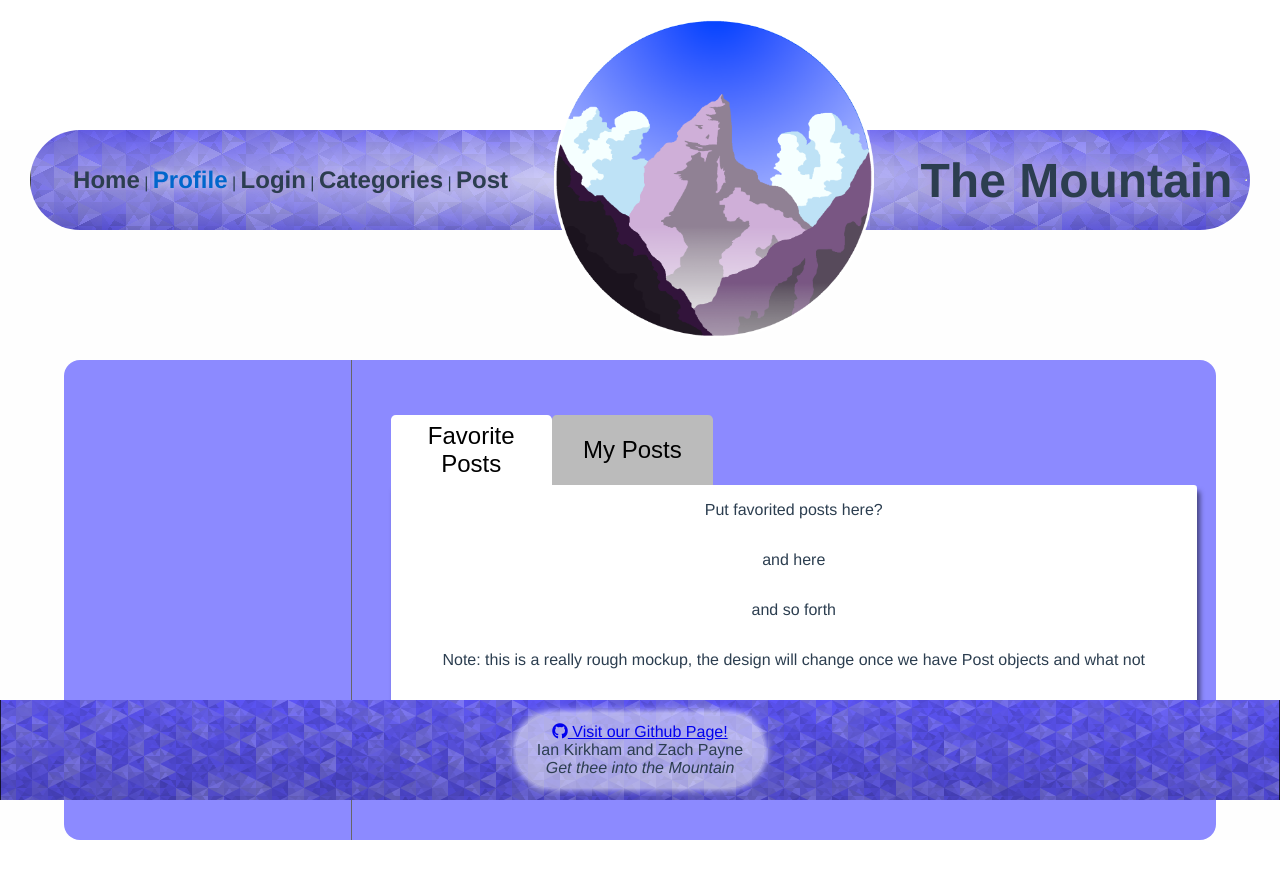
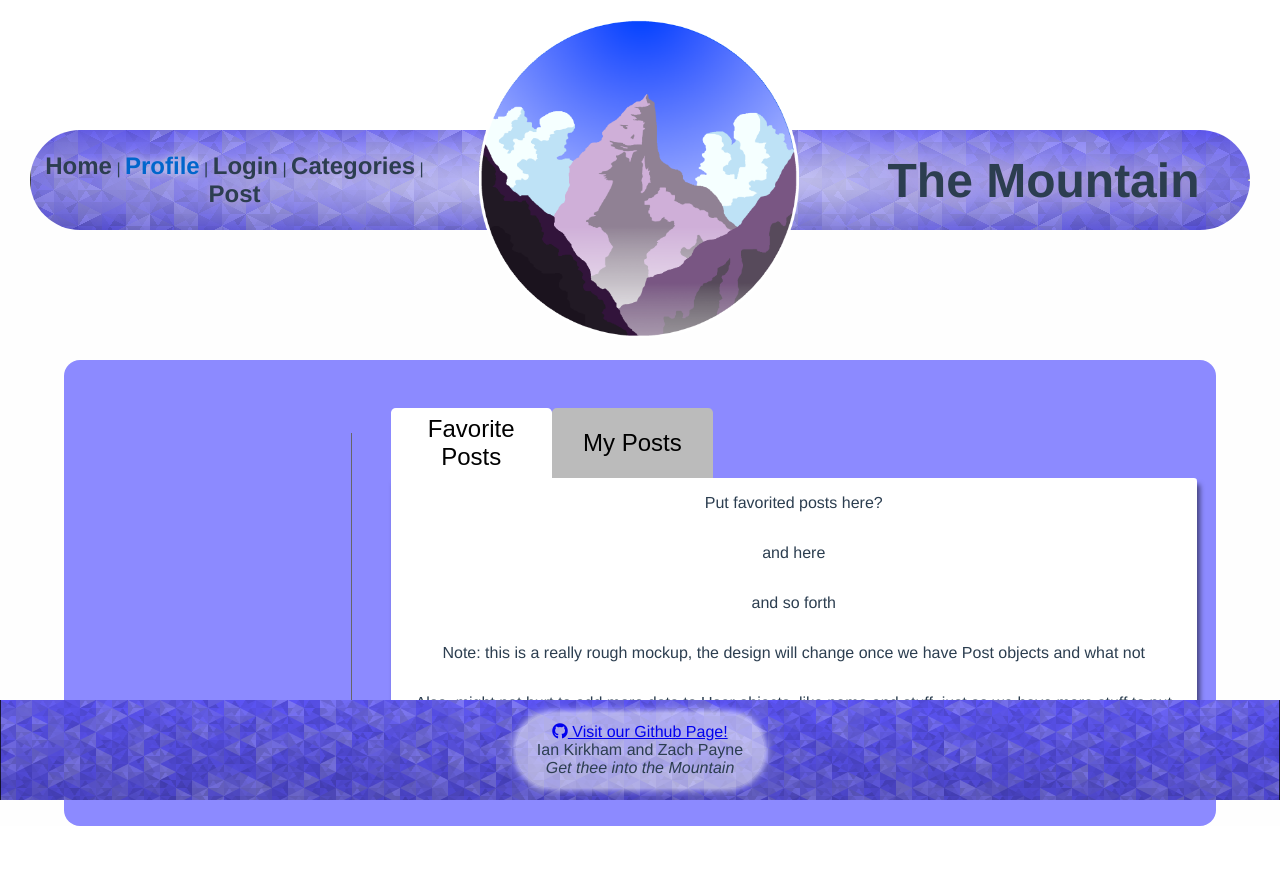
Before and after one commit to IanKirkham/creativeproject4, a Vue app in the folder front-end/: page /user in a window 1280 px wide. Shown: the top 878 px of the page. Built offline with nearby package versions, Linux system fonts and the light colour scheme; no server answers.

Commit message:
Fixed header alignment

```diff
--- a/front-end/src/App.vue
+++ b/front-end/src/App.vue
@@ -93,6 +93,7 @@ hr {
 #nav {
   padding-top: 10px;
   padding-bottom: 20px;
+  width: 100%;
 }
 
 #nav a {
@@ -107,7 +108,6 @@ hr {
 
 .header {
   display: flex;
-  justify-content: center;
   align-items: center;
 }
 
@@ -150,6 +150,9 @@ hr {
   width: 200px;
 }
 
+.title {
+  width: 100%;
+}
 
 .title h1 {
   font-size: 2.25em;
@@ -210,6 +213,7 @@ hr {
     background-image: url("/Blu2.png"), radial-gradient(rgba(255,255,255,.7) 0%,rgba(255,255,255,0) 100%);
     background-blend-mode: overlay;
     padding-right: 0px;
+    padding-left: 0px;
     border-radius: 100px;
   }
 
--- a/front-end/src/views/User.vue
+++ b/front-end/src/views/User.vue
@@ -238,7 +238,7 @@ export default {
 
   .divider {
      border-left:1px solid #666666;
-     height:30em;
+     height: 20em;
      border-bottom: 0;
      width: 0;
   }
```
